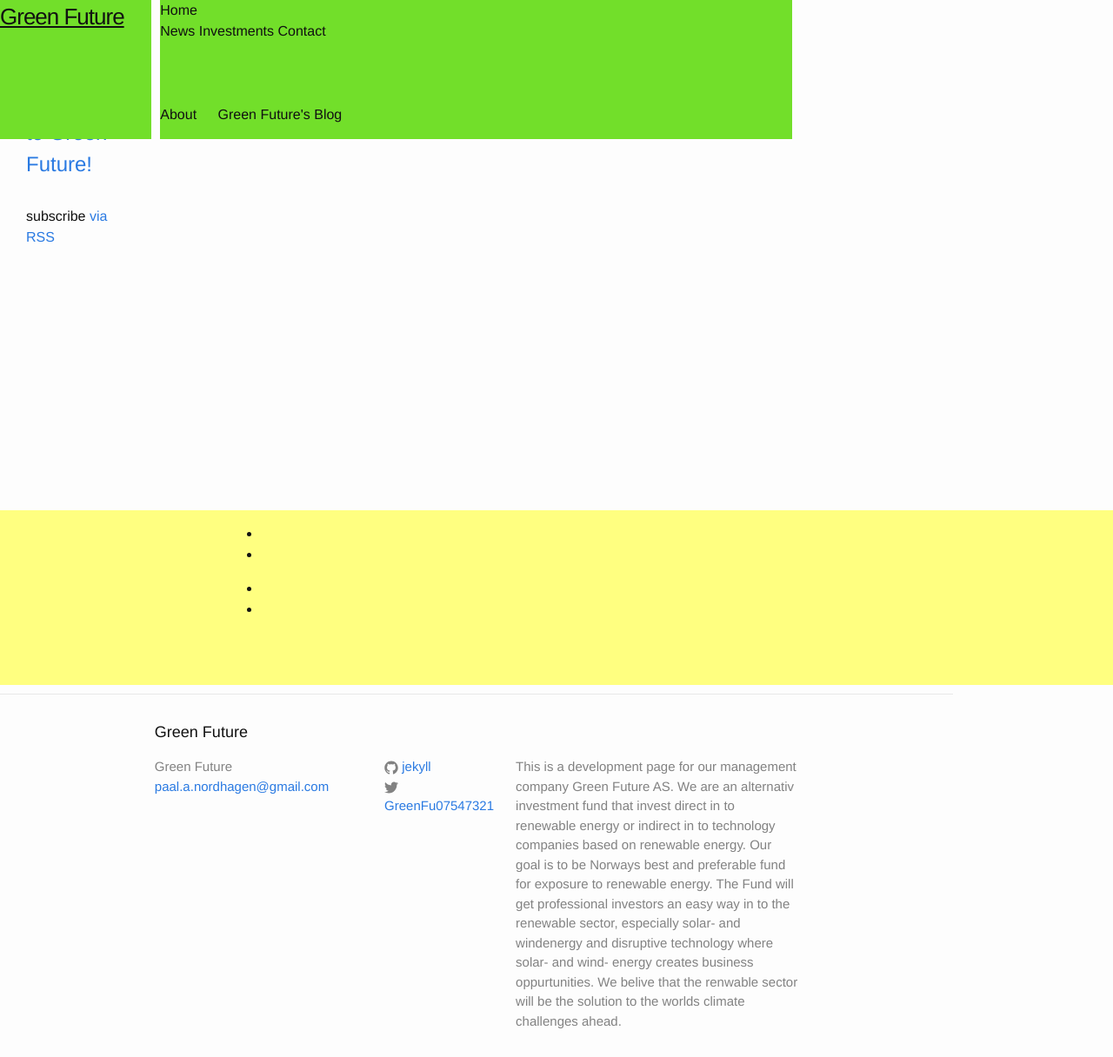
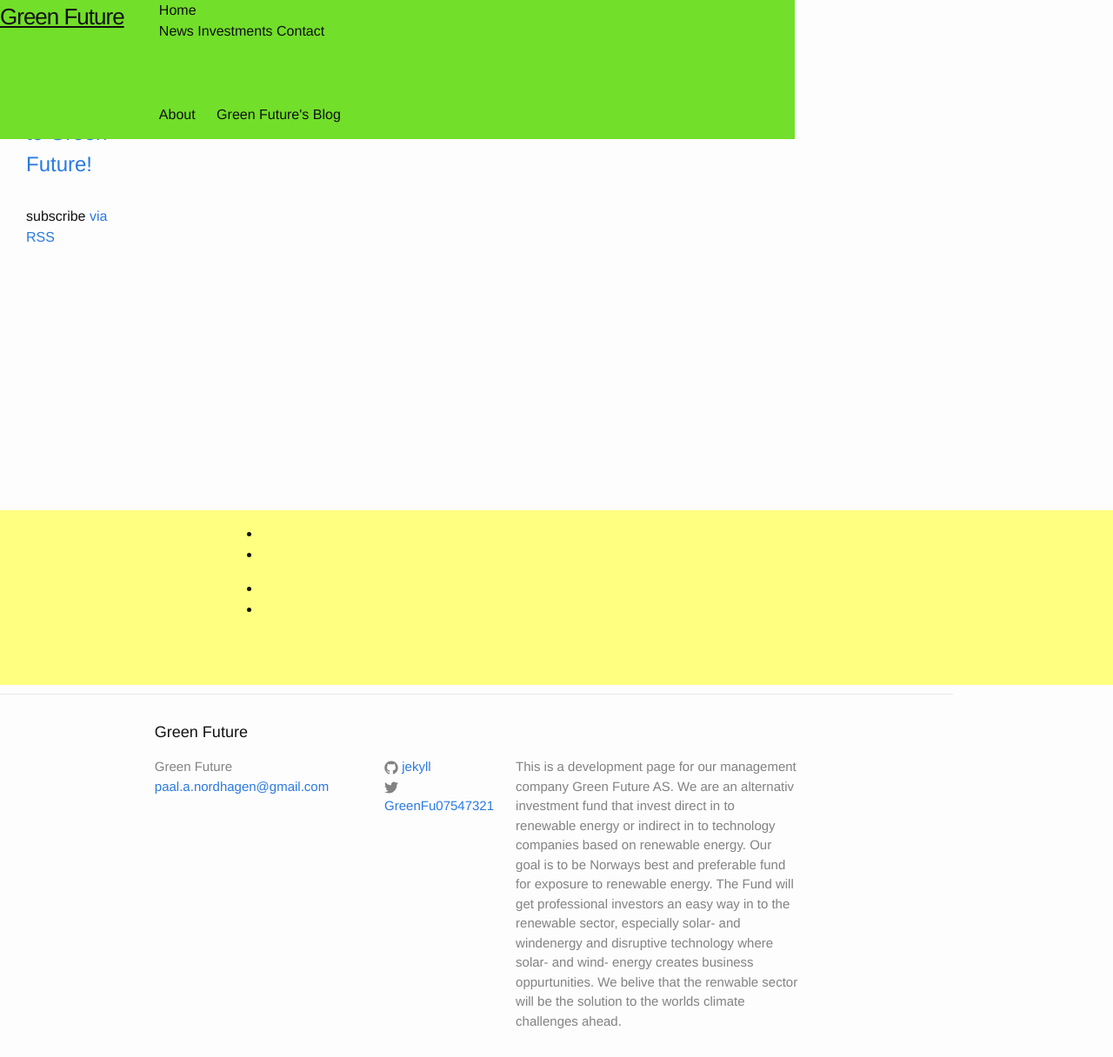
Before and after one commit to Paal-August/Paal-August.github.io, a Jekyll site: the page built from index.html, in a window 1280 px wide. Shown: the whole page at 87% size. Built offline with Jekyll 4.4.1, drawn with Linux system fonts in a browser that asks for light colours.

Commit message:
Update _layout.scss

```diff
--- a/_sass/_layout.scss
+++ b/_sass/_layout.scss
@@ -17,7 +17,7 @@
   position: relative;
   max-height:100px;
   margin: auto;
-  grid-gap: 10px;
+  grid-gap: 0px;
   grid-template: repeat(2, 1fr) / repeat(7, 1fr);
   grid-auto-flow:column;
   position:absolute;
@@ -49,12 +49,6 @@
   position:relative;
   justify-content:center;
   align-content:center;
-}
-
-.site-main{
-    width:100%;
-    background-color:rgb(255, 255, 128);
-    grid-area: 9 / 1 / 15/8;
 }
 
 .site-nav {
@@ -133,6 +127,11 @@
     }
 }
 
+.site-main{
+    width:100%;
+    background-color:rgb(255, 255, 128);
+    grid-area: 9 / 1 / 15/8;
+}
 
 
 /**
```
